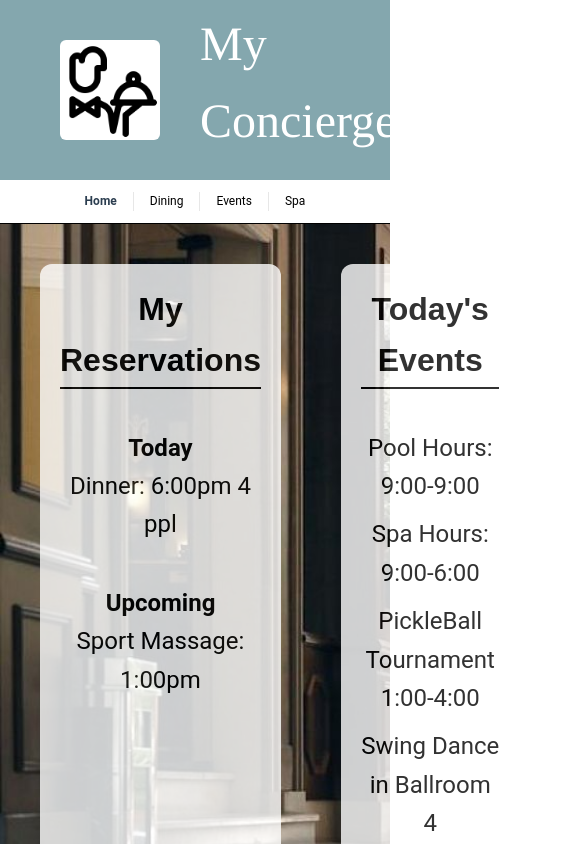
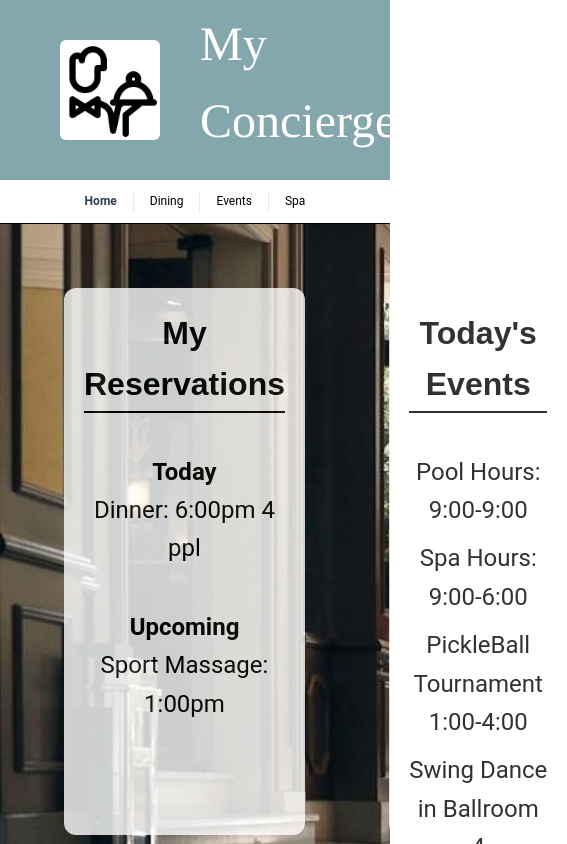
Before and after one commit to jefritter/concierge-web, a Vue app: page / in a window 390 px wide. Shown: the top 844 px of the page, 567 px wide, since content can reach past the window. Built offline with nearby package versions, Linux system fonts and the light colour scheme.

Commit message:
updates padding and gap size for Home page main section

```diff
--- a/src/components/Home.vue
+++ b/src/components/Home.vue
@@ -112,7 +112,7 @@
   main {
     display: flex;
     justify-content: space-between;
-    padding: 8rem;
+    padding: 6rem;
     gap: 6rem;
     height: 80vh;
     .my-res,
@@ -152,8 +152,8 @@
   }
   @media (max-width: 1200px) {
     main {
-      gap: 40px;
-      padding: 40px;
+      gap: 4rem;
+      padding: 4rem;
     }
   }
 }
```
